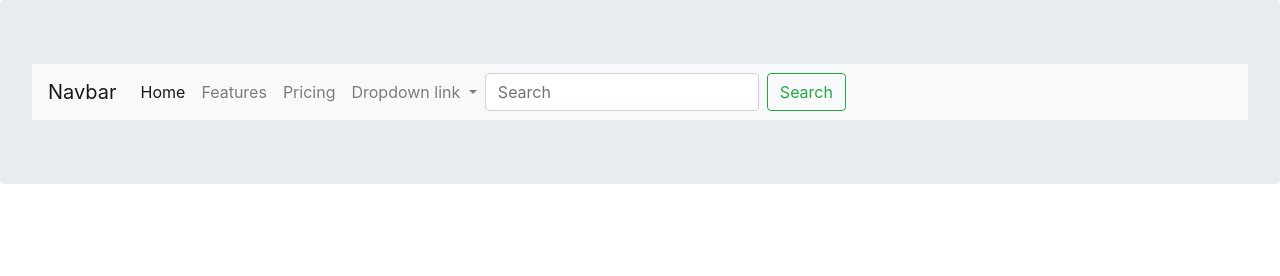
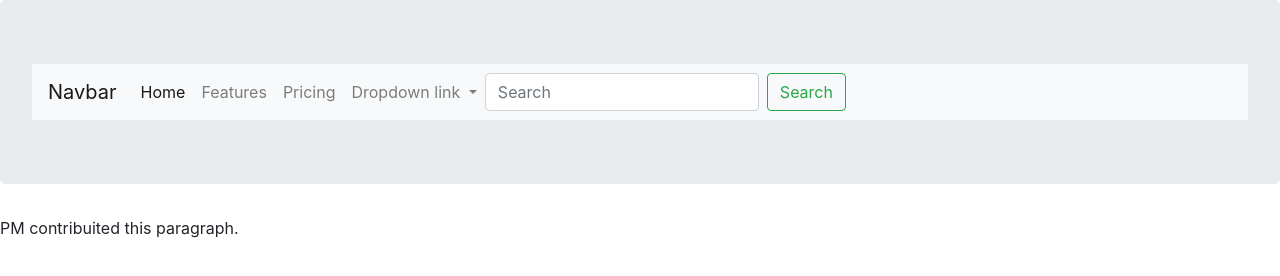
Before and after one commit to viviann224/Aller-Jeeves, a plain HTML site: page index.html in a window 1280 px wide. Drawn offline with nearby package versions, Linux system fonts and the light colour scheme; files that its build step writes are made by us from their sources.

Commit message:
added pm's paragraph

```diff
--- a/index.html
+++ b/index.html
@@ -64,7 +64,7 @@
 
 
 
-
+	<p>PM contribuited this paragraph.</p>
 	<footer></footer>
 
 	<!--_______________________jQuery___________________________-->
```
